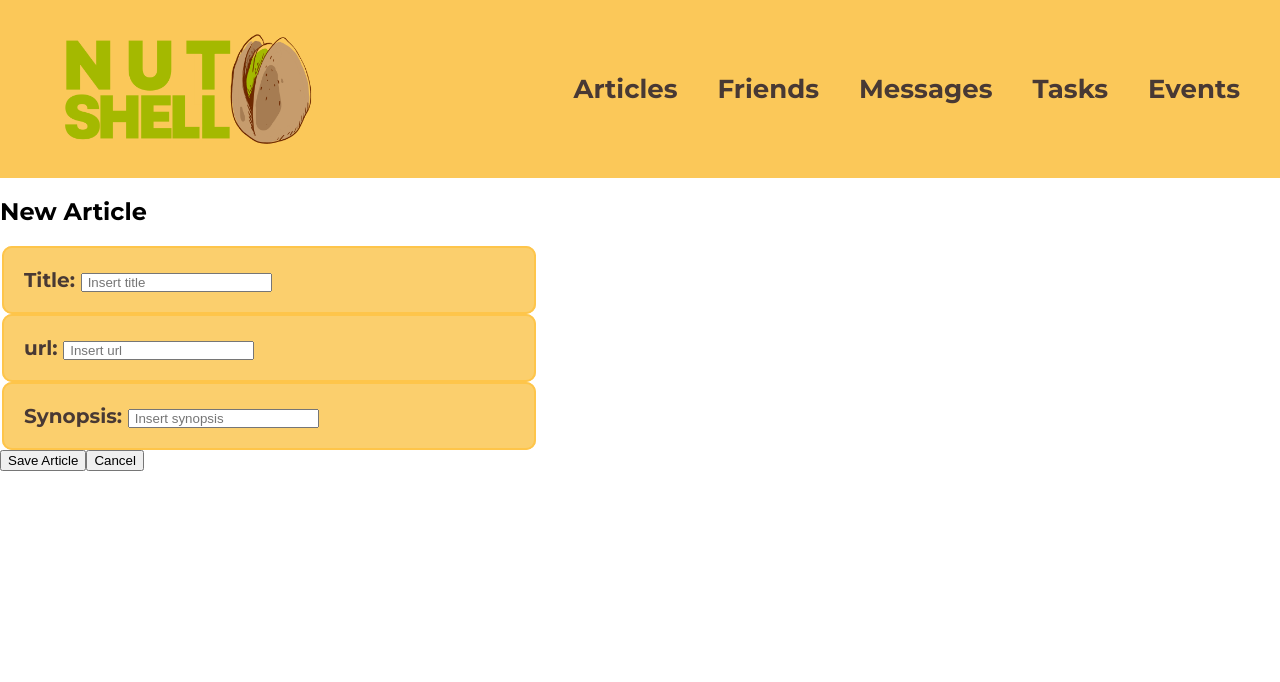
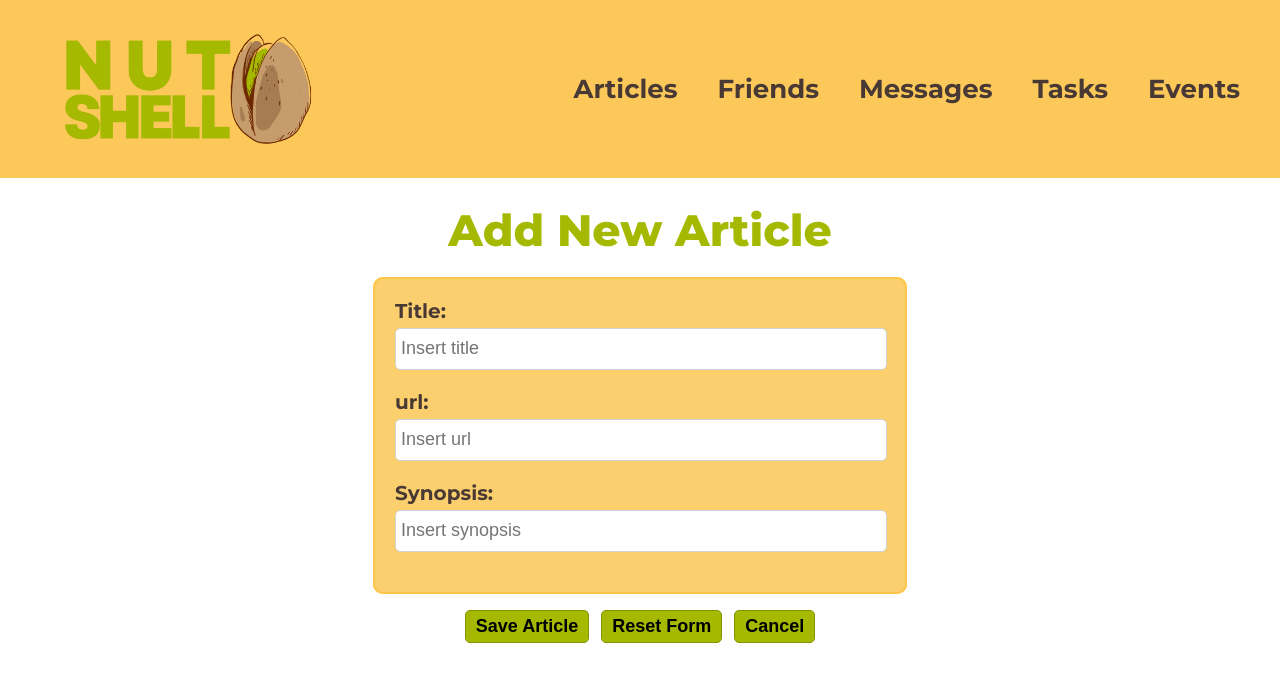
Before and after one commit to nss-day-cohort-51/nutshell-ghoul-diggers, a React (Create React App) app: page /add in a window 1280 px wide. Shown: the top 682 px of the page. Built offline with nearby package versions, Linux system fonts and the light colour scheme; sample sign-in values are in the browser's storage; a web font is replaced by a local one.

Commit message:
adding styling to article list page and added reset button

```diff
--- a/src/components/articles/AddArticle.js
+++ b/src/components/articles/AddArticle.js
@@ -6,6 +6,17 @@ export const AddArticle = () => {
     const [article, changeArticle] = useState({ userId: parseInt(sessionStorage.getItem("nutshell_user")), url: "", title: "", synopsis: "", timestamp: Date.now() });
 
     const history = useHistory();
+
+    const ResetForm = () => {
+        changeArticle({
+            userId: parseInt(sessionStorage.getItem("nutshell_user")),
+            url: "",
+            title: "",
+            synopsis: "",
+            timestamp: Date.now()
+        });
+        console.log("resetForm invoked")
+      }
 
     const handleChange = (e) => {
         const newArticle = { ...article }
@@ -30,31 +41,37 @@ export const AddArticle = () => {
     }
 
     return (
+        <div className="form__flex">
             <form className="customerForm">
-            <h2 className="customerForm__title">New Article</h2>
+                <div className="form__title">Add New Article</div>
                 <fieldset>
+                    <div className="form__group">
+                        <label htmlFor="title">Title: </label>
+                        <input type="text" id="title" onChange={handleChange} required className="form__group--edit" placeholder="Insert title"/>
+                    </div>
+
                     <div className="form-group">
-                    <label htmlFor="title">Title: </label>
-                    <input type="text" id="title" onChange={handleChange} required className="form-control" placeholder="Insert title"/>
+                        <label htmlFor="url">url: </label>
+                        <input type="text" id="url" onChange={handleChange} required className="form__group--edit" placeholder="Insert url"/>
+                    </div>
+
+                    <div className="form-group">
+                        <label htmlFor="synopsis">Synopsis: </label>
+                        <input type="text" id="synopsis" onChange={handleChange} required className="form__group--edit" placeholder="Insert synopsis"/>
                     </div>
                 </fieldset>
-            <fieldset>
-                <div className="form-group">
-                    <label htmlFor="url">url: </label>
-                    <input type="text" id="url" onChange={handleChange} required className="form-control" placeholder="Insert url"/>
-                </div>
-            </fieldset>
-            <fieldset>
-                <div className="form-group">
-                    <label htmlFor="synopsis">Synopsis: </label>
-                    <input type="text" id="synopsis" onChange={handleChange} required className="form-control" placeholder="Insert synopsis"/>
-                </div>
-            </fieldset>
-            <button className="btn-save"
+
+                <div className="form__btns">
+                    <button className="form__btn"
                         onClick={saveArticle}>
                         Save Article
                     </button>
-            <button className="btn-cancel" onClick={() => history.push("/")}>Cancel</button>
+
+                    <button className="form__btn" onClick={ResetForm}>Reset Form</button>
+
+                    <button className="form__btn" onClick={() => history.push("/")}>Cancel</button>
+                </div>
             </form>
+        </div>
     )
 }
--- a/src/components/articles/Article.css
+++ b/src/components/articles/Article.css
@@ -0,0 +1,239 @@
+/*
+Author: Susie Stanley
+Purpose: Controls styling of all event pages
+
+Page colors:
+#FBC859 - Daffodil
+#A4B900 - Avocado
+#bcd501 - Lime
+#483934 - Mahogany
+#76AECB - Periwinkle
+
+Page fonts:
+Montserrat', sans-serif;
+'Noto Serif', serif;
+*/
+
+
+/* start of styling for Event List */
+.section {
+  display: flex;
+  flex-direction: column;
+  justify-content: center;
+  font-family: "Montserrat", sans-serif;
+  padding: 15px;
+}
+
+.section__header {
+  font-size: 44px;
+  color: #A4B900;
+  font-weight: 800;
+  display: flex;
+  flex-direction: row;
+  justify-content: center;
+  margin: 10px;
+}
+
+.section__content {
+  display: flex;
+  flex-direction: row;
+  justify-content: center;
+}
+
+.add__event {
+  font-size: 18px;
+  font-weight: 600;
+  background-color: #A4B900;
+  border: 1px solid #849503;
+  border-radius: 5px;
+  padding: 5px 10px;
+  margin-top: 10px;
+}
+
+.container {
+  display: flex;
+  flex-direction: column;
+  justify-content: center;
+}
+
+.first__upcoming {
+  display: flex;
+  flex-direction: column;
+  justify-content: center;
+  align-items: center;
+  padding: 20px;
+}
+
+.first__upcoming h2 {
+  font-size: 26px;
+}
+
+.remaining__upcoming {
+  display: flex;
+  flex-direction: column;
+  justify-content: center;
+  align-items: center;
+}
+
+.past {
+  display: flex;
+  flex-direction: column;
+  justify-content: center;
+  align-items: center;
+}
+
+.past h2 {
+  font-size: 26px;
+}
+
+.card__content1 {
+  display: flex;
+  flex-direction: row;
+  justify-content: space-between;
+  padding: 10px;
+  margin: 10px;
+  width: 650px;
+  font-size: 22px;
+  font-weight: 700;
+  /* background-color: #a3b90061; */
+  background-color: #b8c367;
+  border: 2px solid #A4B900;
+  border-radius: 7px;
+  box-shadow: 5px 5px 5px rgba(128, 128, 128, 0.9);
+  /* box-shadow: 0 4px 8px 0 rgba(0, 0, 0, 0.5), 0 6px 20px 0 rgba(0, 0, 0, 0.19); */
+}
+
+.card__content2 {
+  display: flex;
+  flex-direction: row;
+  justify-content: space-between;
+  padding: 10px;
+  margin: 10px;
+  font-size: 20px;
+  color: #241c1a;
+  background-color: #a3b90061;
+  border: 2px solid #A4B900;
+  border-radius: 7px;
+}
+
+.event__info {
+  width: 330px;
+  white-space: wrap;
+  padding: 20px;
+  background-color: #fbc859bc;
+  border: 0.5px solid #fbc85968;
+  border-radius: 7px;
+}
+
+.remove__item {
+  display: flex;
+  flex-direction: row;
+  align-items: center;
+  padding: 5px 5px 5px 20px;
+  margin: auto 10px;
+  /* border: 1px solid blue; */
+}
+
+.button {
+  color: #483934;
+  margin: 5px;
+  border: none;
+  background-color: transparent;
+}
+
+.button.sm {
+  font-size: 26px;
+}
+
+.button.med {
+  font-size: 30px;
+}
+
+.button.lg {
+  font-size: 36px;
+}
+/* end of styling for Event List */
+
+/* start of styling for Add Event Form */
+.form__flex {
+  display: flex;
+  flex-direction: column;
+  align-content: center;
+  font-family: "Montserrat", sans-serif;
+  padding: 15px;
+}
+
+form {
+  align-self: center;
+}
+
+.form__title {
+  font-size: 44px;
+  color: #A4B900;
+  font-weight: 800;
+  display: flex;
+  flex-direction: row;
+  justify-content: center;
+  margin: 10px 0px 20px;
+}
+
+fieldset {
+  width: 500px;
+  background-color: #fbc859df;
+  color: #483934;
+  text-align: left;
+  font-weight: bolder;
+  padding: 20px 10px 20px 20px;
+  border: 2px solid #fec54a;
+  border-radius: 10px;
+}
+
+label {
+  font-size: 20px;
+  margin-top: 20px;
+}
+
+input, select {
+  padding: 0px 5px;
+  text-decoration: none;
+}
+
+button:disabled,
+button:disabled:hover {
+  background-color: lightgray;
+}
+
+.form__group--edit{
+  display: block;
+  width: 96%;
+  margin: 5px 0px 20px;
+  font-size: 18px;
+  font-weight: 400;
+  line-height: 1.5;
+  color: #495057;
+  background-color: #fff;
+  background-clip: padding-box;
+  border: 1px solid #ced4da;
+  border-radius: 5px;
+  -webkit-transition: border-color .15s ease-in-out,box-shadow .15s ease-in-out;
+  transition: border-color .15s ease-in-out,box-shadow .15s ease-in-out;
+  height: 40px;
+}
+
+.form__btns {
+  display: flex;
+  flex-direction: row;
+  justify-content: center;
+  padding: 10px;
+}
+
+.form__btn {
+  font-size: 18px;
+  font-weight: 600;
+  background-color: #A4B900;
+  border: 1px solid #849503;
+  border-radius: 5px;
+  padding: 5px 10px;
+  margin: 6px;
+}
+/* end of styling for Add Article Form */
```
Lines whose indentation alone changed are shown as unchanged.
